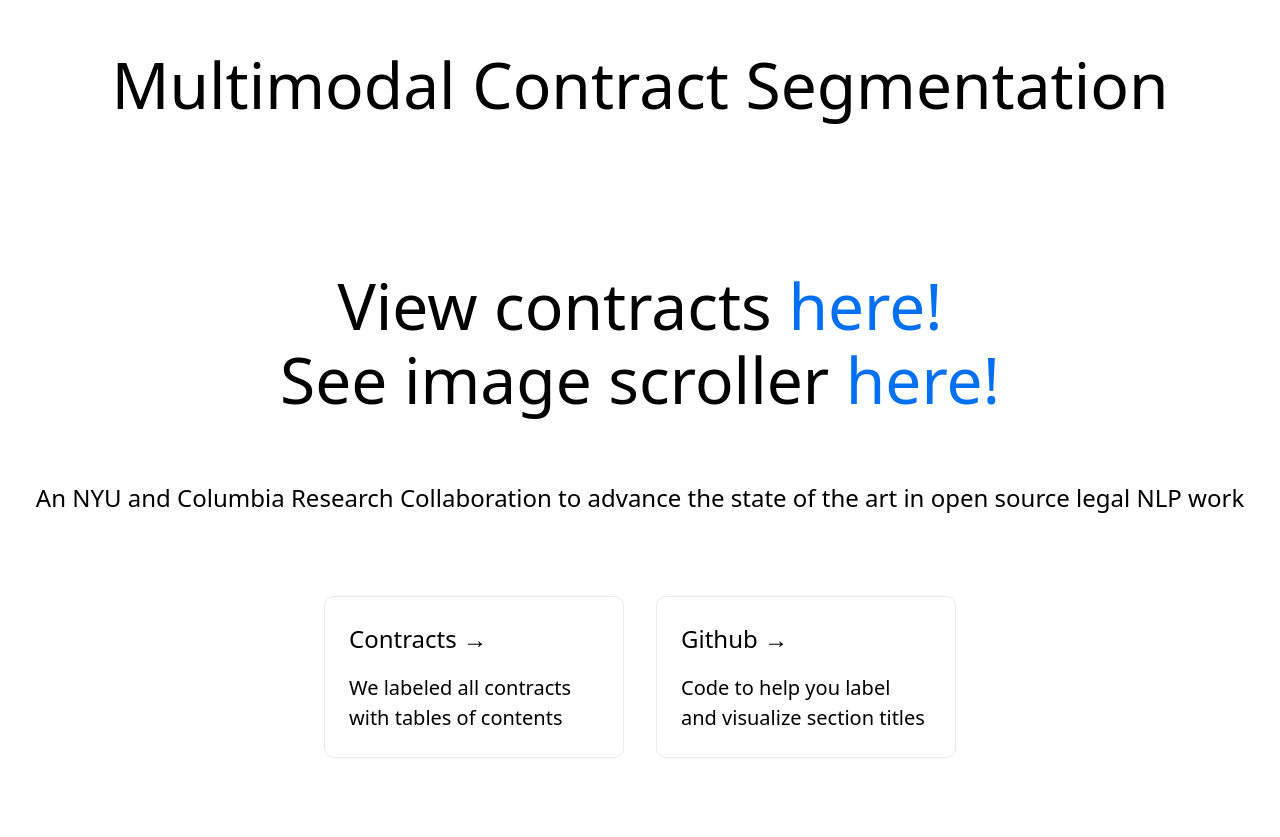
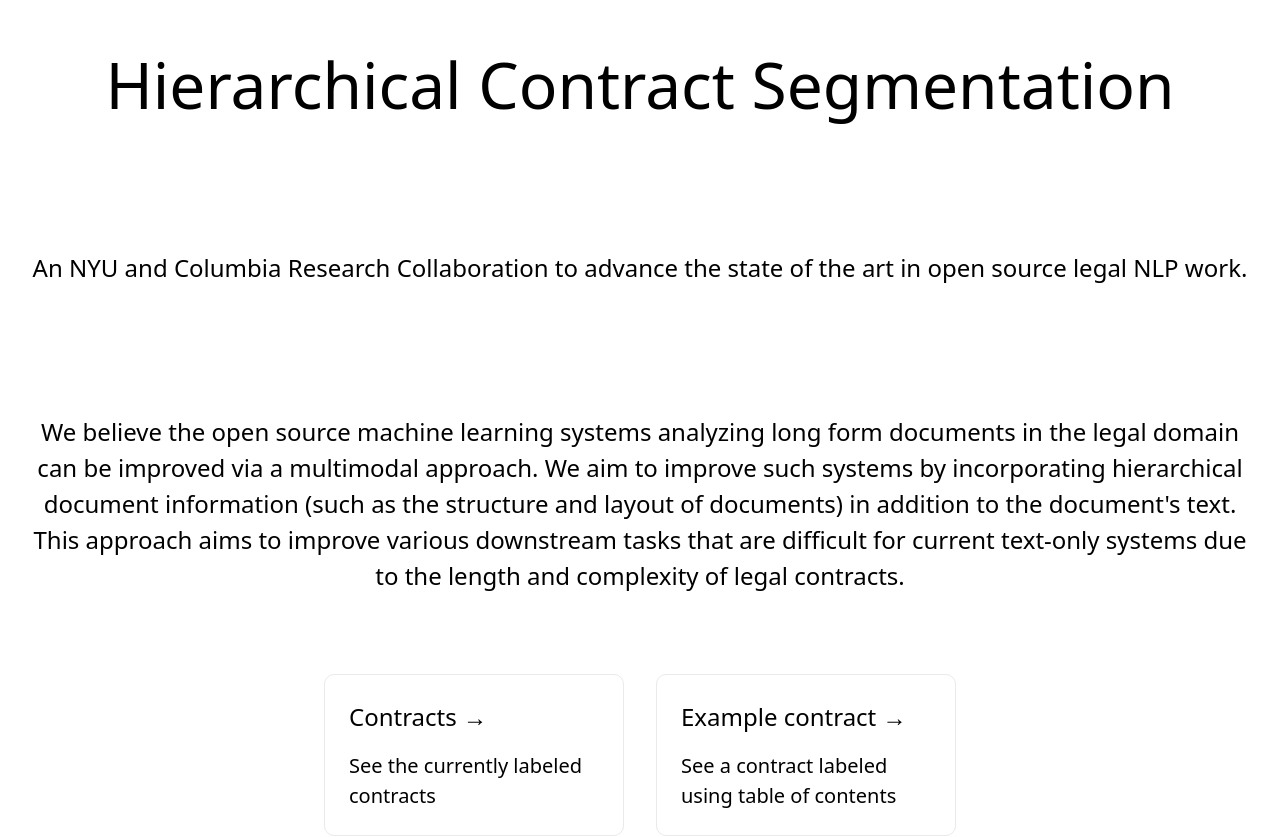
Before and after one commit to rbolline/mcs-vercel, a Next.js app: page / in a window 1280 px wide. Shown: the top 837 px of the page. Built offline with nearby package versions, Linux system fonts and the light colour scheme.

Commit message:
changed wording to represent us better

```diff
--- a/pages/index.tsx
+++ b/pages/index.tsx
@@ -7,7 +7,7 @@ import Link from 'next/link';
 const Home: NextPage = () => {
   return (
     <div className={styles.container} style={{backgroundColor: 'white', color: 'black', paddingTop: '3em'}}>
-      <div className={styles.title}>Multimodal Contract Segmentation</div>
+      <div className={styles.title}>Hierarchical Contract Segmentation</div>
       <Head>
         <title>CUAD Contract Segmentation</title>
         <meta name="description" content="Generated by create next app" />
@@ -15,24 +15,24 @@ const Home: NextPage = () => {
       </Head>
 
       <main className={styles.main}>
-        <h1 className={styles.title}>
-          View contracts <Link href="/contracts_list">here!</Link>
-        </h1>
-
-        <h1 className={styles.title}>
-          See image scroller <Link href="/image_scroll_200">here!</Link>
-        </h1>
 
         <p className={styles.description}>
           An NYU and Columbia Research Collaboration to advance the state of the art in open source
-          legal NLP work
+          legal NLP work.
+        </p>
+
+        <p className={styles.description}>
+          We believe the open source machine learning systems analyzing long form documents in the legal domain
+          can be improved via a multimodal approach. We aim to improve such systems by incorporating hierarchical
+          document information (such as the structure and layout of documents) in addition to the document's text. This approach aims to improve various downstream tasks that are difficult for
+          current text-only systems due to the length and complexity of legal contracts.
         </p>
 
         <div className={styles.grid}>
           <Link href="/contracts_list">
             <div className={styles.card} style={{ cursor: 'pointer' }}>
               <h2>Contracts &rarr;</h2>
-              <p>We labeled all contracts with tables of contents</p>
+              <p>See the currently labeled contracts</p>
             </div>
           </Link>
 
@@ -49,6 +49,12 @@ const Home: NextPage = () => {
               <p>Learn about our backgrounds as researchers</p>
             </div>
           </Link> */}
+          <Link href="/image_scroll_200">
+            <div className={styles.card} style={{ cursor: 'pointer' }}>
+              <h2>Example contract &rarr;</h2>
+              <p>See a contract labeled using table of contents</p>
+            </div>
+          </Link>
 
           <a href="https://github.com/mumose/contract_labeling_with_TOC" className={styles.card}>
             <h2>Github &rarr;</h2>
```
